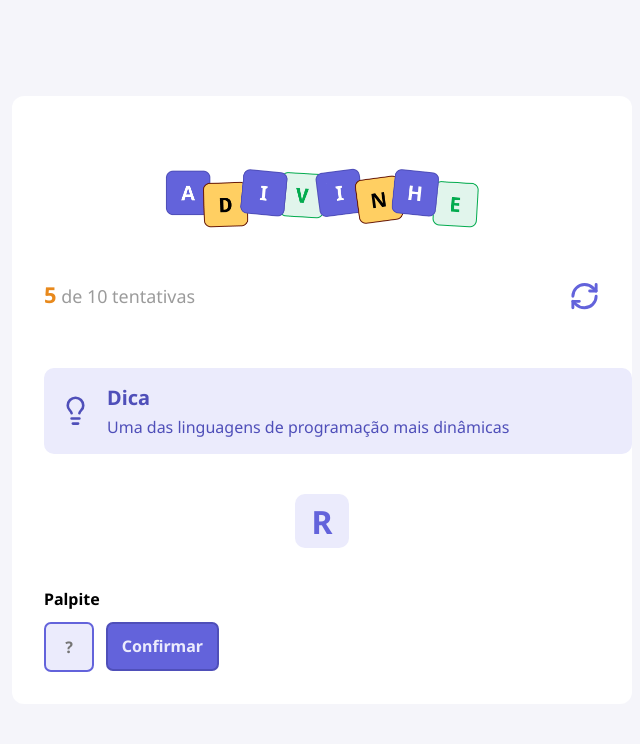
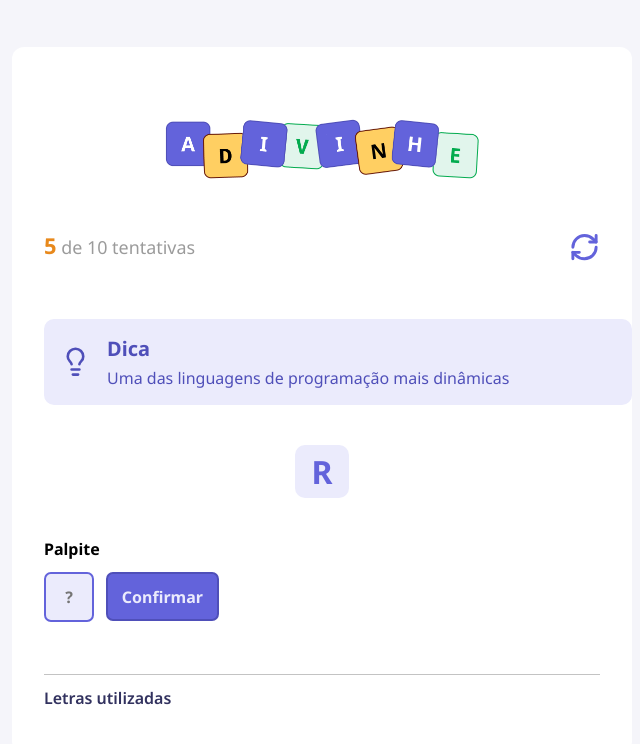
Before and after one commit to IGdotnet/GuessGame, a React (Vite) app: page / in a window 1280 px wide. Shown: the top 744 px of the page, without its empty margins (318-958 px from the left). Built offline with nearby package versions, Linux system fonts and the light colour scheme.

Commit message:
LettersUsed

```diff
--- a/src/App.tsx
+++ b/src/App.tsx
@@ -5,6 +5,7 @@ import { Tip } from "./components/Tip"
 import { Letter } from "./components/Letter"
 import { Input } from "./components/Input"
 import { Button } from "./components/Button"
+import { LettersUsed } from "./components/LettersUsed"
 
 export default function App() {
 
@@ -27,6 +28,9 @@ export default function App() {
           <Input autoFocus maxLength={1} placeholder="?"/>
           <Button title="Confirmar"/>
         </div>
+
+        <LettersUsed />
+
       </main>
     </div>
   )
--- /dev/null
+++ b/src/components/LettersUsed/index.tsx
@@ -0,0 +1,9 @@
+import styles from "./styles.module.css"
+
+export function LettersUsed() {
+    return (
+        <div className={styles.lettersUsed}>
+            <h5>Letras utilizadas</h5>
+        </div>
+    )
+}
--- /dev/null
+++ b/src/components/LettersUsed/styles.module.css
@@ -0,0 +1,12 @@
+.lettersUsed {
+    width: 100%;
+    margin-top: 3.25rem;
+    border-top: 1px solid #c3c3c3;
+}
+
+.lettersUsed > h5 {
+    color: #32325f;
+    font-size: 1rem;
+    font-weight: 600;
+    margin: 0.75rem 0;
+}
```
